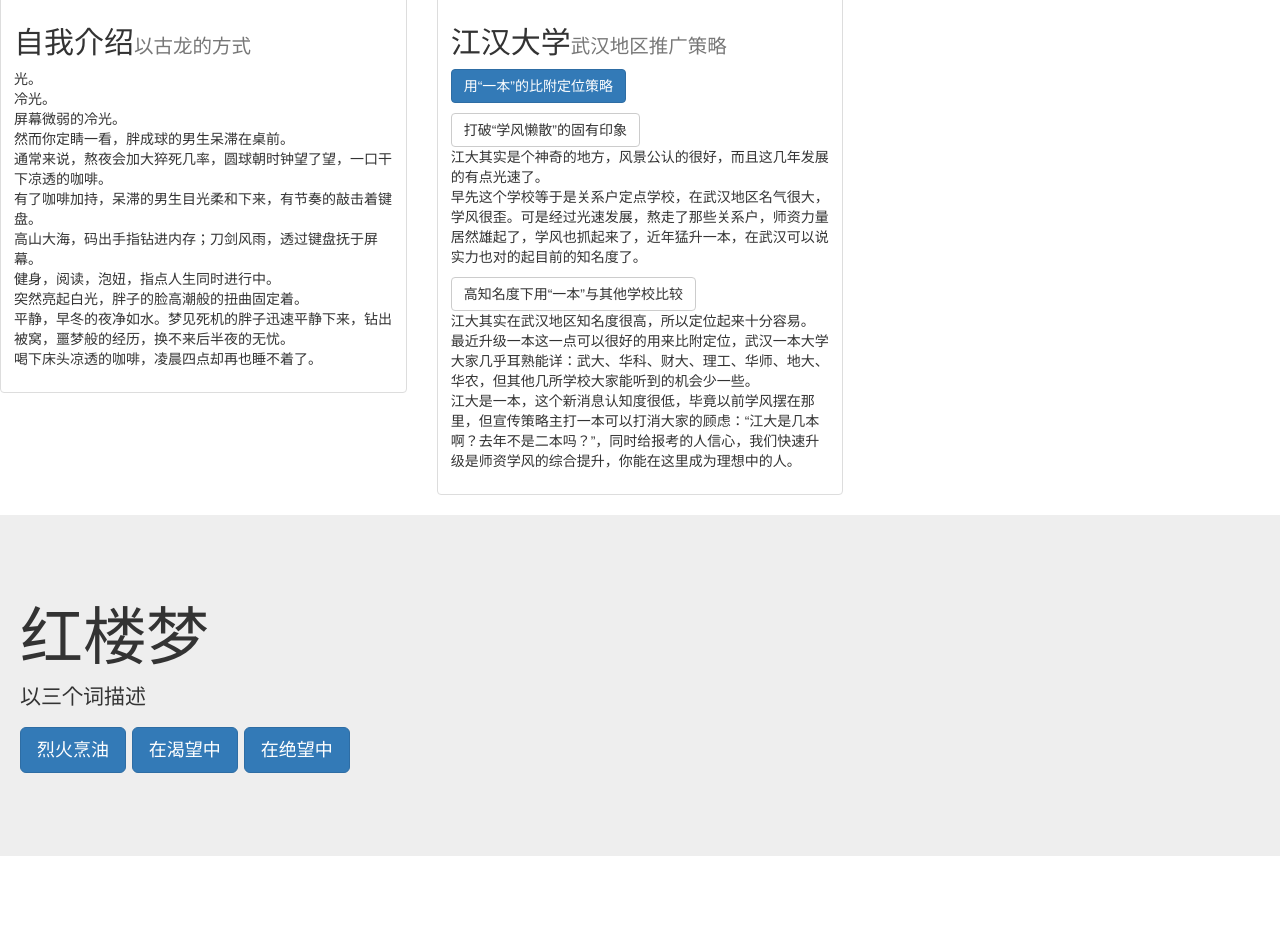
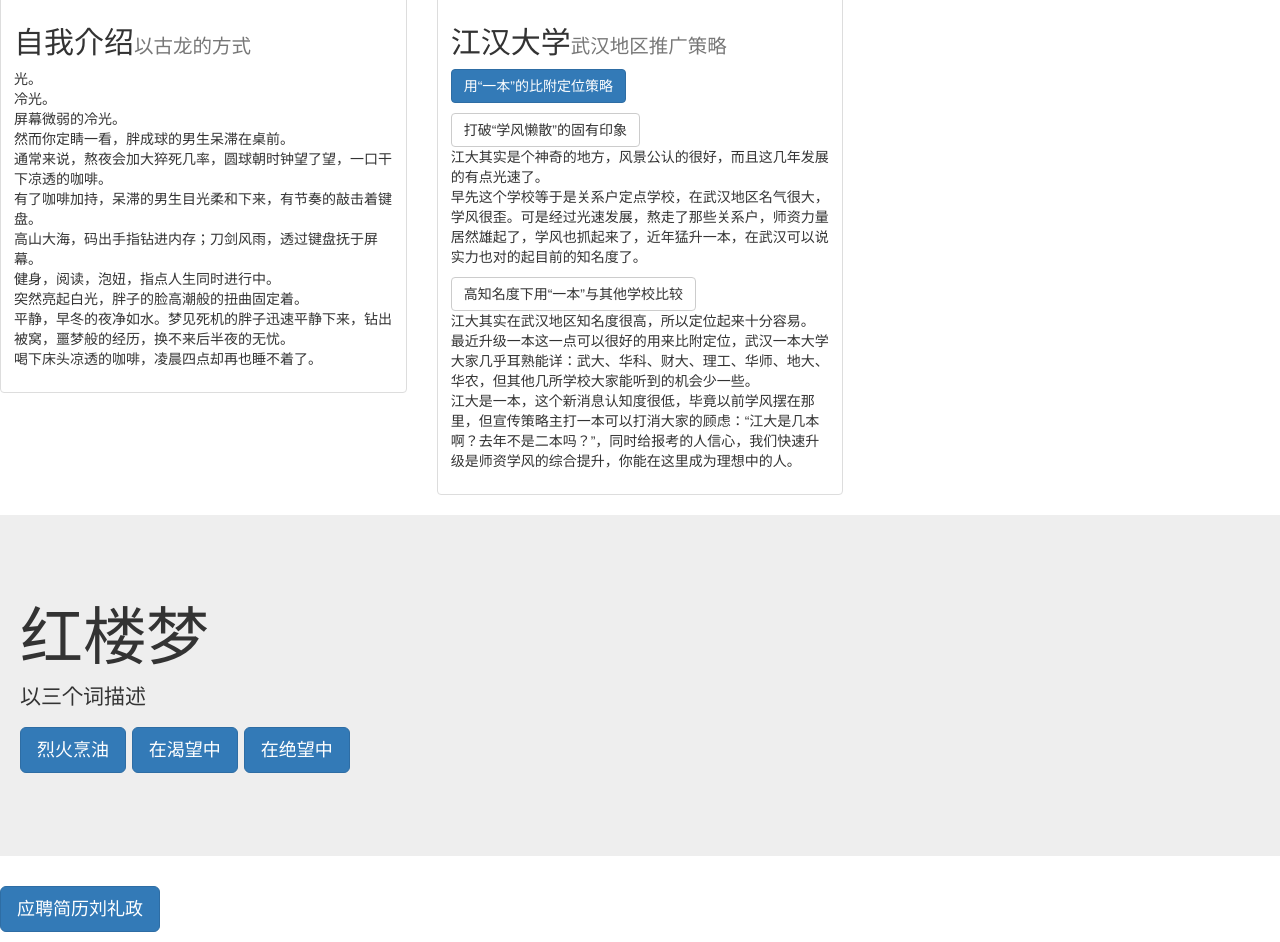
Before and after one commit to lzasdllz/lzasdllz.github.io, a plain HTML site: page index.html in a window 1280 px wide. Shown: the part 168-1110 px from the top of the page. Before the commit the page ends 1054 px from the top, so only its background shows below. Drawn offline with nearby package versions, Linux system fonts and the light colour scheme.

Commit message:
first commit

```diff
--- a/index.html
+++ b/index.html
@@ -83,5 +83,7 @@
         </div>
     </div>
 </div>
+
+<a class="btn btn-primary btn-lg" href="应聘简历刘礼政.pdf" role="button">应聘简历刘礼政</a></p>
 </body>
 </html>
```
Also changed, not shown: 2 other files.
